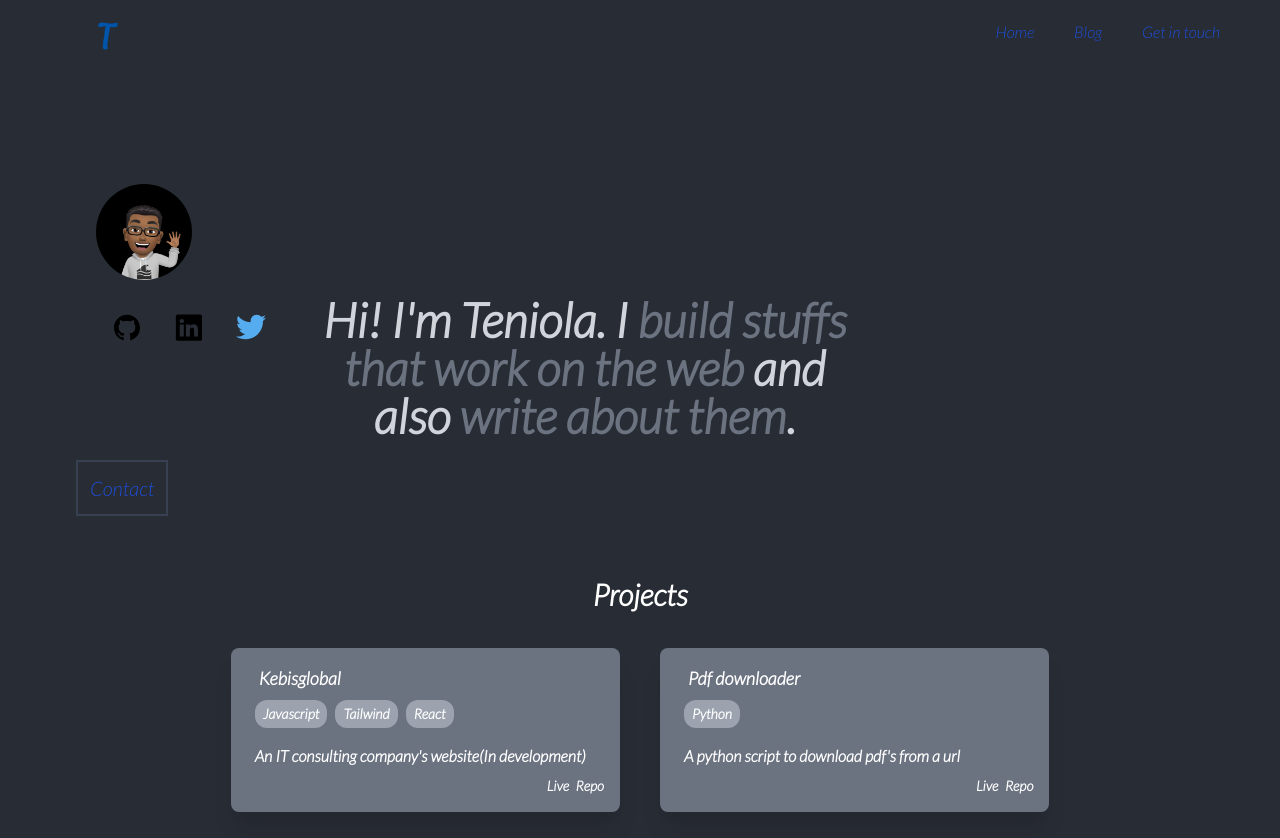
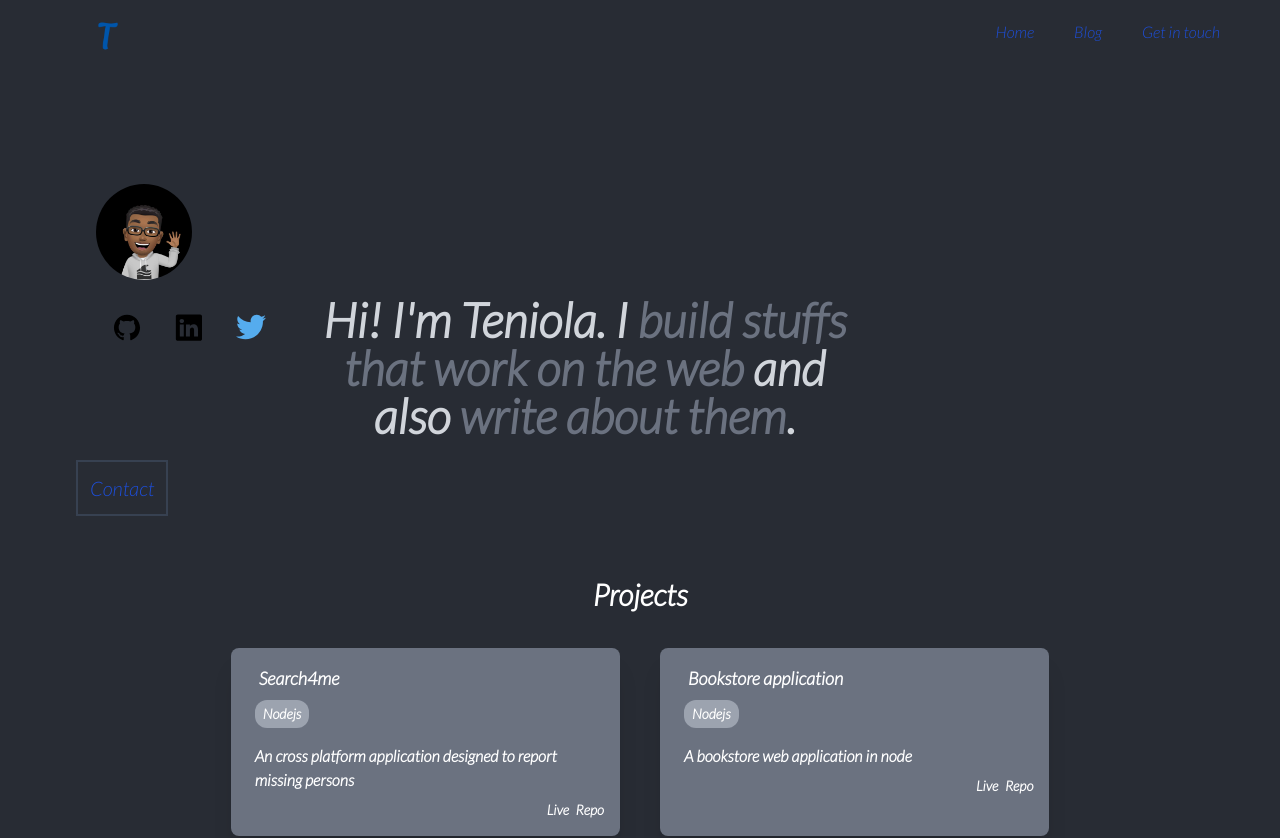
Before and after one commit to devteni/portfolio-website, a React (Create React App) app: page / in a window 1280 px wide. Shown: the top 838 px of the page. Built offline with nearby package versions, Linux system fonts and the light colour scheme.

Commit message:
added more projects

```diff
--- a/src/containers/Home.js
+++ b/src/containers/Home.js
@@ -11,7 +11,23 @@ class Home extends Component {
         this.state = {
             projects: [
               {
-              "id": 1,
+                "id": 1,
+                "title": "Search4me",
+                "desc": "An cross platform application designed to report missing persons",
+                "tags": ["Nodejs"],
+                "live": "https://search4moi.netlify.app",
+                "repo": "https://github.com/devteni/search-for-me-be-pjt-26"
+              },
+              {
+                "id": 6,
+                "title": "Bookstore application",
+                "desc": "A bookstore web application in node",
+                "tags": ["Nodejs"],
+                "live": "",
+                "repo": "https://github.com/devteni/bookstore-app"
+              },
+              {
+              "id": 2,
               "title": "Kebisglobal",
               "desc": "An IT consulting company's website(In development)",
               "tags": ["React", "Tailwind", "Javascript"],
@@ -19,7 +35,7 @@ class Home extends Component {
               "repo": "https://github.com/Omoteniola-dev/kebisglobal"
             },
             {
-              "id":2,
+              "id":3,
               "title": "Pdf downloader",
               "desc": "A python script to download pdf's from a url",
               "tags": ["Python"],
@@ -27,7 +43,7 @@ class Home extends Component {
               "repo": "https://github.com/Omoteniola-dev/pdf-downloader"
             },
             {
-              "id": 3,
+              "id": 4,
               "title": "Employee-info-manager app",
               "desc": "A react app that displays information about users from an API",
               "tags": ["React", "Tailwind", "Javascript"],
@@ -35,13 +51,13 @@ class Home extends Component {
               "repo": "https://github.com/Omoteniola-dev/employee-info-manager"
             },
             {
-              "id": 4,
+              "id": 5,
               "title": "Portfolio website",
               "desc": "My portfolio website - yeah, this one.",
               "tags": ["React", "Tailwind", "Javascript"],
               "live": "",
               "repo": "https://github.com/Omoteniola-dev/portfolio-website"
-            }
+            },
             ]
         }
     }
```
